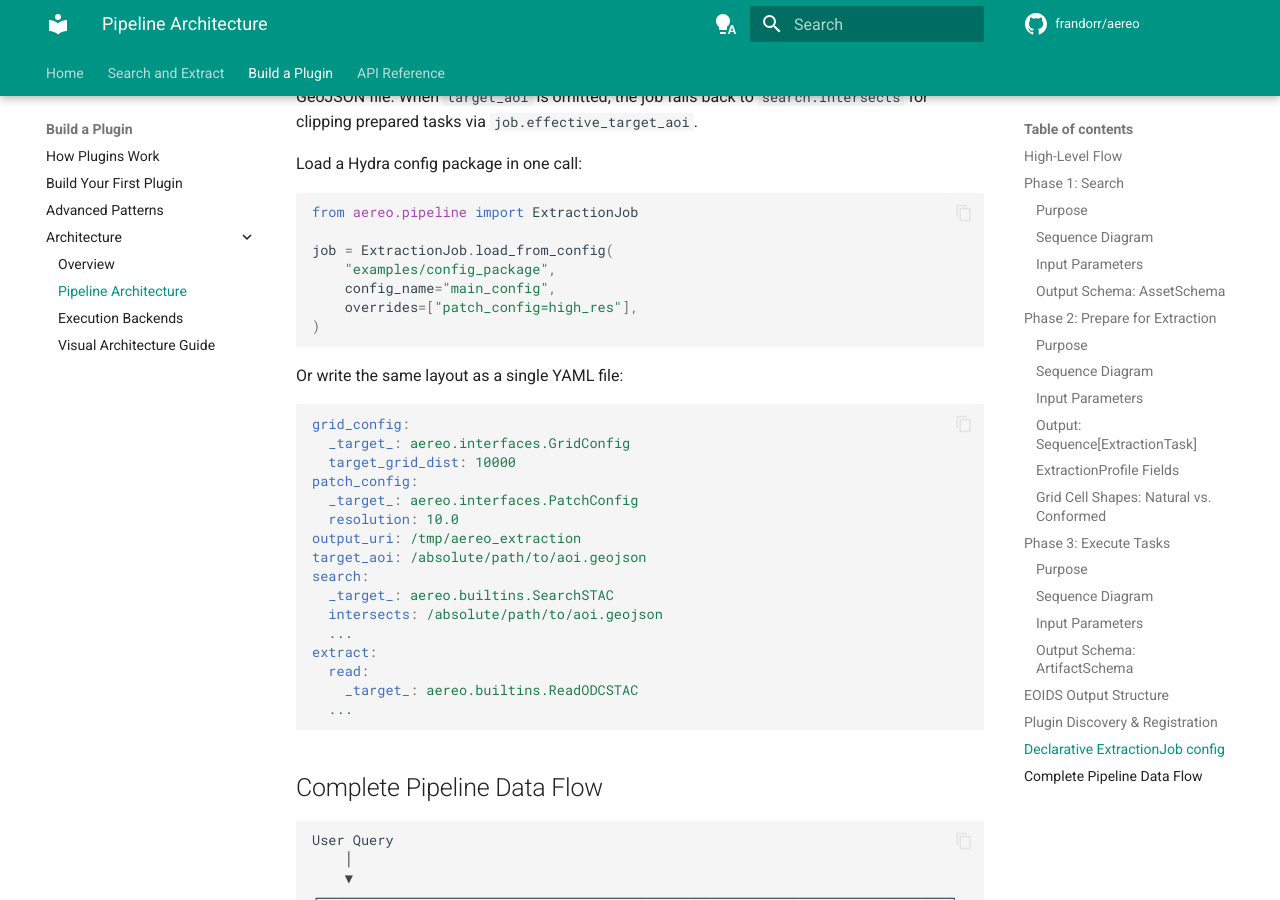
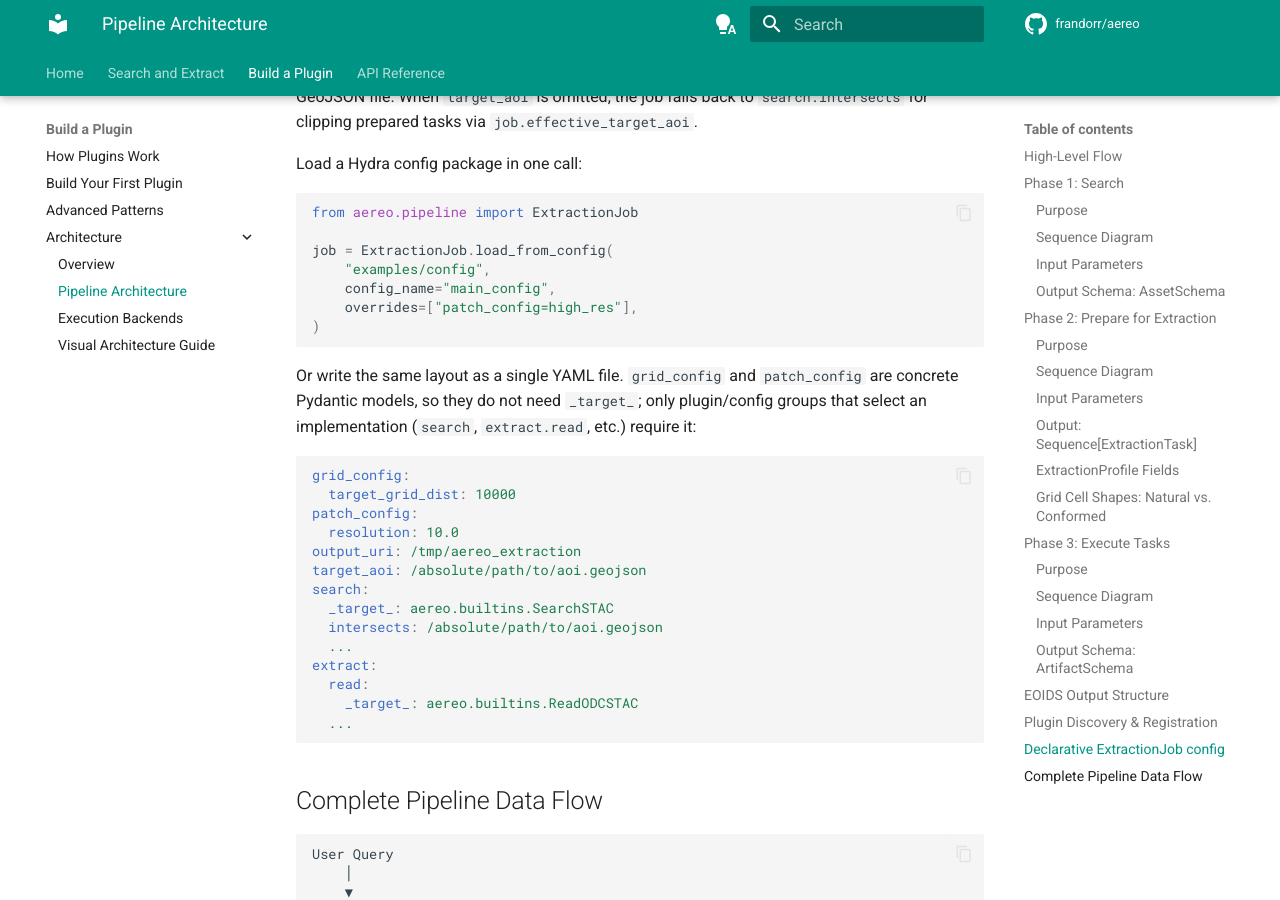
Before and after one commit to frandorr/aereo, an MkDocs documentation site: the page built from docs/pipeline-architecture.md, in a window 1280 px wide and 900 px high, scrolled down 9105 px. Built offline with MkDocs 1.6.1 and Material for MkDocs 9.7.7, drawn with Linux system fonts in a browser that asks for light colours; comment, search, counter and statistics services are not loaded.

````diff
--- a/docs/pipeline-architecture.md
+++ b/docs/pipeline-architecture.md
@@ -306,20 +306,21 @@
 from aereo.pipeline import ExtractionJob
 
 job = ExtractionJob.load_from_config(
-    "examples/config_package",
+    "examples/config",
     config_name="main_config",
     overrides=["patch_config=high_res"],
 )
 ```
 
-Or write the same layout as a single YAML file:
+Or write the same layout as a single YAML file. ``grid_config`` and
+``patch_config`` are concrete Pydantic models, so they do not need
+``_target_``; only plugin/config groups that select an implementation
+(``search``, ``extract.read``, etc.) require it:
 
 ```yaml
 grid_config:
-  _target_: aereo.interfaces.GridConfig
   target_grid_dist: 10000
 patch_config:
-  _target_: aereo.interfaces.PatchConfig
   resolution: 10.0
 output_uri: /tmp/aereo_extraction
 target_aoi: /absolute/path/to/aoi.geojson
````
Also changed, not shown: 2 other files.
